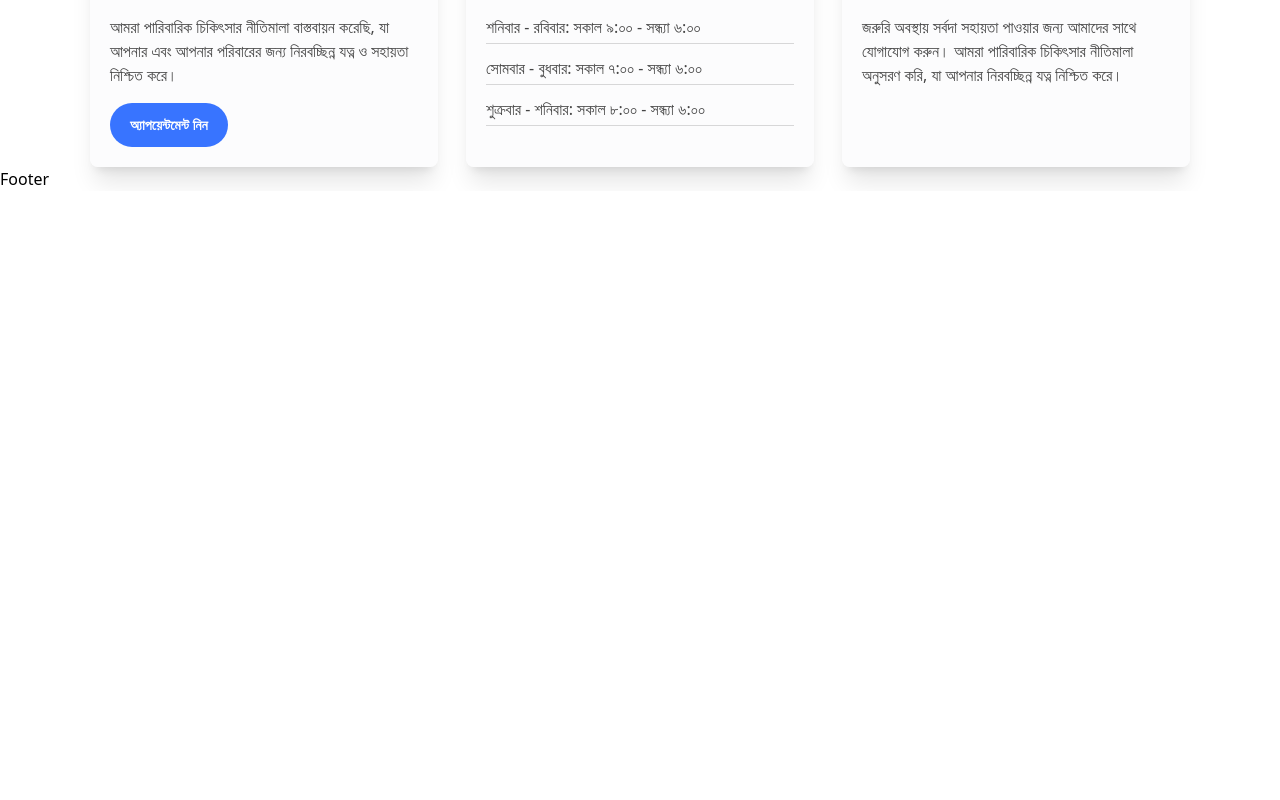
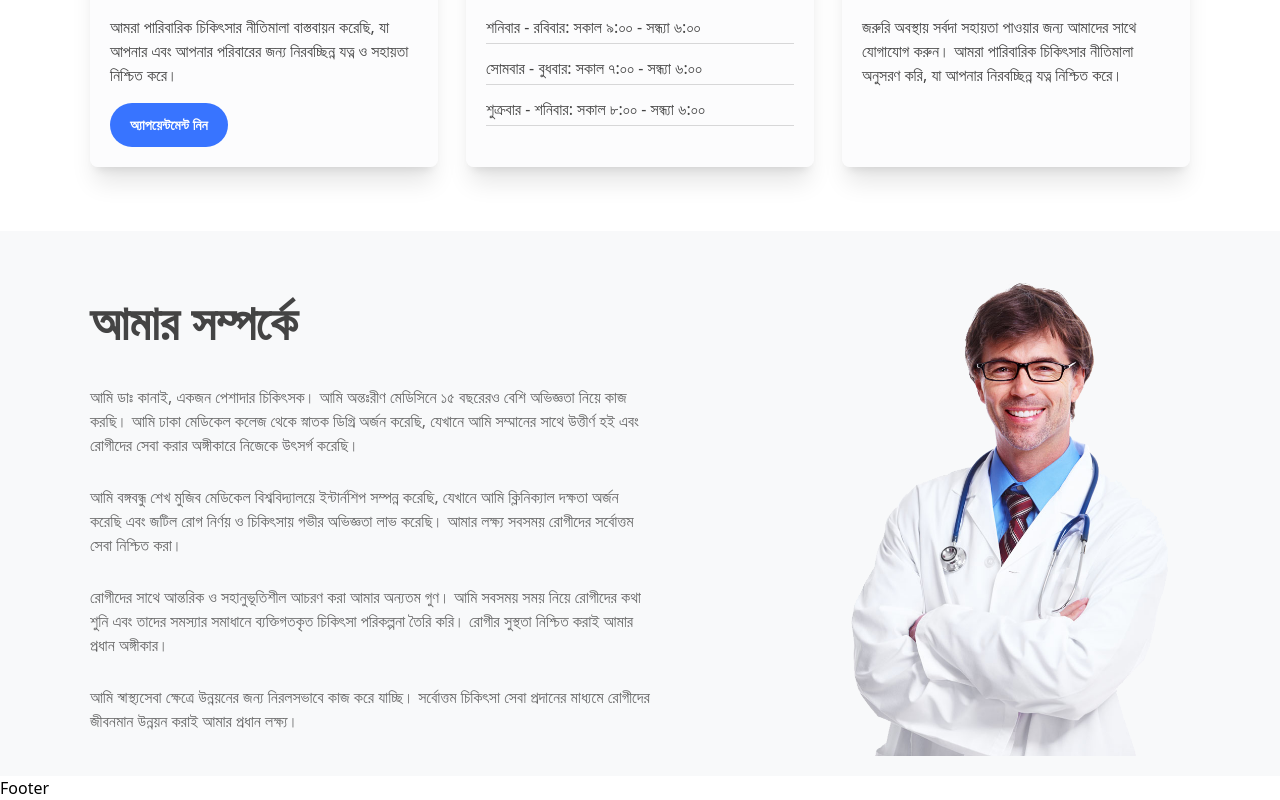
Before and after one commit to rahulsd380/Doctor-Kanai-Portfolio, a React (Vite) app: page / in a window 1280 px wide. Shown: the part 807-1607 px from the top of the page. Before the commit the page ends 998 px from the top, so only its background shows below. Built offline with nearby package versions, Linux system fonts and the light colour scheme.

Commit message:
Added about me section

```diff
--- /dev/null
+++ b/src/components/HomePage/AboutMe/AboutMe.tsx
@@ -0,0 +1,37 @@
+import { IMAGES } from "../../../assets";
+import Container from "../../Reusable/Container/Container";
+
+const AboutMe = () => {
+    return (
+        <div className="p-5 mt-16 bg-neutral-light-10">
+            <Container>
+            <div className="flex flex-col lg:flex-row items-center gap-10">
+                <div className="flex flex-col gap-7 text-neutral-10/80 font-medium">
+                    <h1 className="text-neutral-10 text-5xl font-bold max-w-[600px] leading-[70px] mt-3">
+                    আমার সম্পর্কে
+                    </h1>
+                    <p className="">
+                    আমি ডাঃ কানাই, একজন পেশাদার চিকিৎসক। আমি অন্তঃরীণ মেডিসিনে ১৫ বছরেরও বেশি অভিজ্ঞতা নিয়ে কাজ করছি। আমি ঢাকা মেডিকেল কলেজ থেকে স্নাতক ডিগ্রি অর্জন করেছি, যেখানে আমি সম্মানের সাথে উত্তীর্ণ হই এবং রোগীদের সেবা করার অঙ্গীকারে নিজেকে উৎসর্গ করেছি।
+                    </p>
+                    <p>
+                    আমি বঙ্গবন্ধু শেখ মুজিব মেডিকেল বিশ্ববিদ্যালয়ে ইন্টার্নশিপ সম্পন্ন করেছি, যেখানে আমি ক্লিনিক্যাল দক্ষতা অর্জন করেছি এবং জটিল রোগ নির্ণয় ও চিকিৎসায় গভীর অভিজ্ঞতা লাভ করেছি। আমার লক্ষ্য সবসময় রোগীদের সর্বোত্তম সেবা নিশ্চিত করা।
+                    </p>
+                    <p>
+                    রোগীদের সাথে আন্তরিক ও সহানুভূতিশীল আচরণ করা আমার অন্যতম গুণ। আমি সবসময় সময় নিয়ে রোগীদের কথা শুনি এবং তাদের সমস্যার সমাধানে ব্যক্তিগতকৃত চিকিৎসা পরিকল্পনা তৈরি করি। রোগীর সুস্থতা নিশ্চিত করাই আমার প্রধান অঙ্গীকার।
+                    </p>
+                    <p>
+                    আমি স্বাস্থ্যসেবা ক্ষেত্রে উন্নয়নের জন্য নিরলসভাবে কাজ করে যাচ্ছি। সর্বোত্তম চিকিৎসা সেবা প্রদানের মাধ্যমে রোগীদের জীবনমান উন্নয়ন করাই আমার প্রধান লক্ষ্য।
+                    </p>
+                </div>
+                <img
+                    src={IMAGES.doctorImage}
+                    alt="doctor"
+                    className="w-[500px] relative z-10"
+                />
+            </div>
+        </Container>
+        </div>
+    );
+};
+
+export default AboutMe;
--- a/src/pages/Home/Home.tsx
+++ b/src/pages/Home/Home.tsx
@@ -1,3 +1,4 @@
+import AboutMe from "../../components/HomePage/AboutMe/AboutMe";
 import Features from "../../components/HomePage/Features/Features";
 import Hero from "../../components/HomePage/Hero/Hero";
 
@@ -6,6 +7,7 @@ const Home = () => {
         <div>
             <Hero/>
             <Features/>
+            <AboutMe/>
         </div>
     );
 };
```
